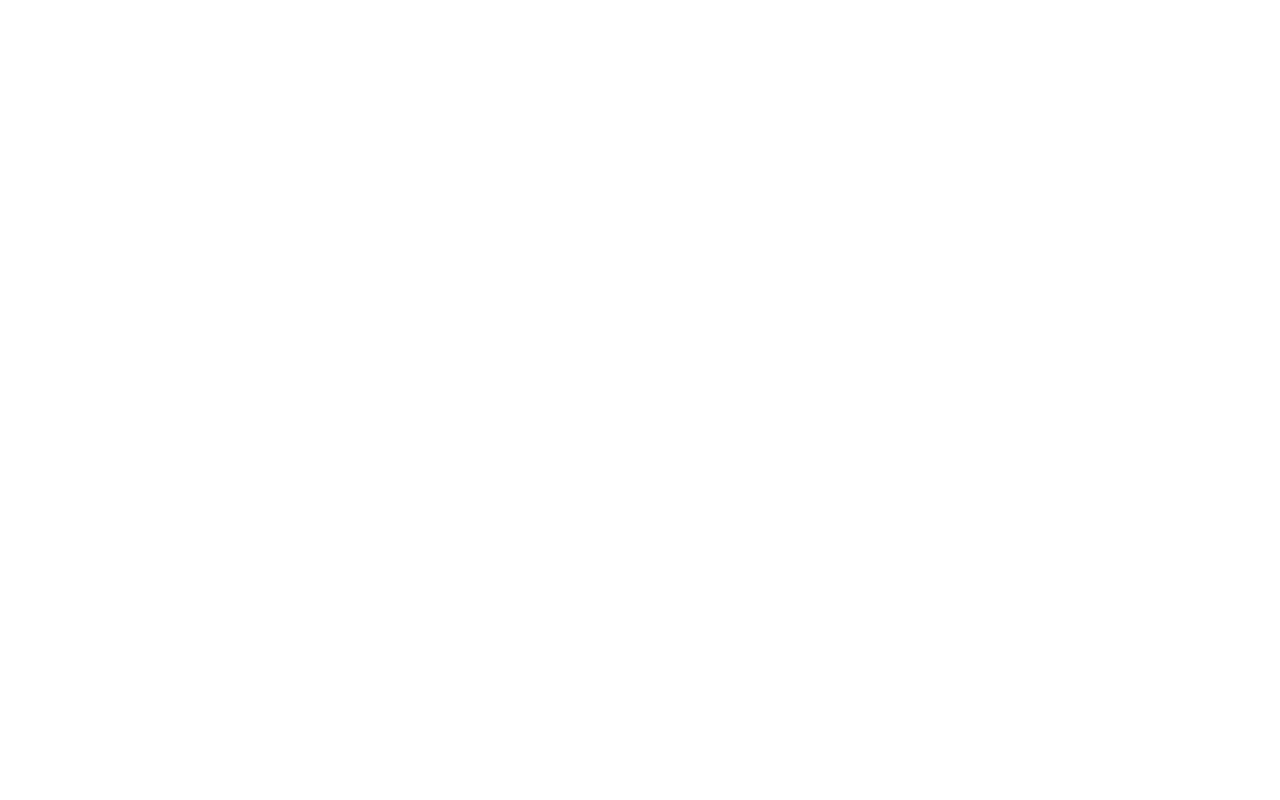
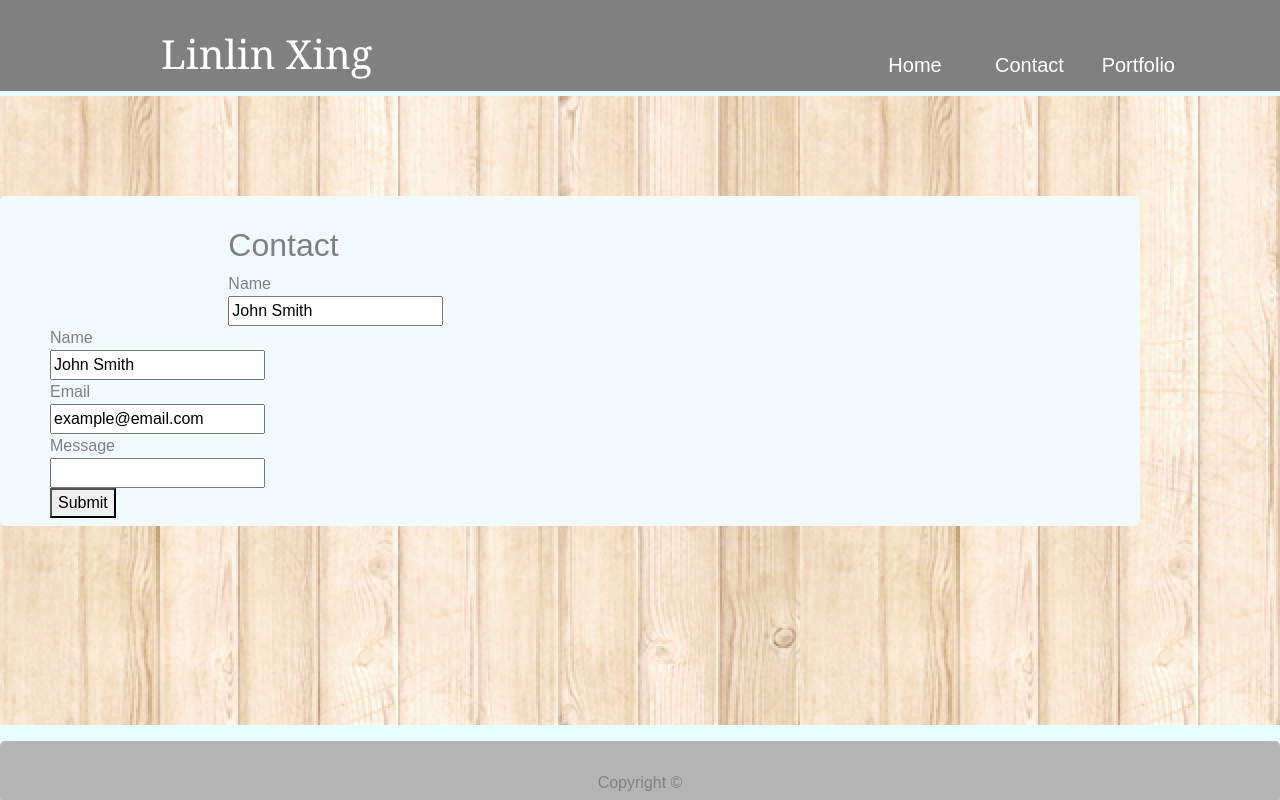
Before and after one commit to Ohmydearcheesus/Bootstrap-Portfolio, a plain HTML site: page contact.html in a window 1280 px wide. Drawn offline with nearby package versions, Linux system fonts and the light colour scheme.

Commit message:
other pages also built with bootstrap. Contact and Portfolio still need some work

```diff
--- a/assets/css/style.css
+++ b/assets/css/style.css
@@ -1,5 +1,8 @@
 :root {
-  --accent-color-1: white;
+  --head-font-color: white;
+  --reg-font: "Arial", "Helvetica Neue", Helvetica, sans-serif;
+  --head-font: "Georgia", Times, Times New Roman, serif;
+  --accent-color-1: rgb(180, 180, 180);
   --accent-color-2: rgb(230, 255, 255);
   --bg-color-1: rgb(240, 250, 255);
   --bg-color-2: rgb(230, 230, 240);
@@ -9,28 +12,63 @@
 body {
   /* background-color: var(--bg-color-2); */
   background-image: url("../tileable_wood_texture_@2X.png");
+  font-family: var(--reg-font);
 }
 
 a {
-  margin-top: 50px;
-  padding: 50px 20px 15px 20px;
+  margin-top: 20px;
+  margin-bottom: 10px;
+  padding: 15px;
   font-size: 1.25em;
-  color: var(--accent-color-1);
+  color: var(--head-font-color);
+}
+
+a:hover {
+  background-color: var(--accent-color-2);
+  border-radius: 2px;
+  text-decoration: none;
+  color: var(--bg-color-3);
+}
+
+a:active {
+  background-color: var(--accent-color-2);
+  color: var(--bg-color-3);
 }
 
 p {
   background-color: var(--bg-color-1);
-  padding: 30px 50px 10px 50px;
+  padding: 30px 50px 8px 50px;
+  color: var(--bg-color-3);
+  border-radius: 5px;
+  margin-bottom: 100px;
+}
+
+.form {
+  background-color: var(--bg-color-1);
+  padding: 30px 50px 8px 50px;
+  color: var(--bg-color-3);
+  border-radius: 5px;
+  margin: 100px 0px 100px 0px;
+}
+
+#footer {
+  background-color: var(--accent-color-2);
+  color: white;
+  height: 100px;
+  padding: 0px;
+  margin-bottom: -25px;
 }
 
 .button {
-  padding-top: 50px;
+  margin-top: 50px;
+  padding: 0px 20px 8px 20px;
 }
 
 .name {
-  color: var(--accent-color-1);
+  color: var(--head-font-color);
   text-align: center;
   padding: 30px 0px 5px 0px;
+  font-family: var(--head-font);
 }
 
 #navbar {
--- a/contact.html
+++ b/contact.html
@@ -0,0 +1,88 @@
+<!DOCTYPE html>
+
+<!-----------------Header code------------------->
+<head>
+  <!--BOOTSTRAP CSS LINK-->
+  <link
+    rel="stylesheet"
+    href="https://stackpath.bootstrapcdn.com/bootstrap/4.3.1/css/bootstrap.min.css"
+    integrity="sha384-ggOyR0iXCbMQv3Xipma34MD+dH/1fQ784/j6cY/iJTQUOhcWr7x9JvoRxT2MZw1T"
+    crossorigin="anonymous"
+  />
+  <!--CUSTOM STYLESHEET LINK-->
+  <link rel="stylesheet" type="text/css" href="assets/css/style.css" />
+
+  <!--TESTING CSS-->
+  <style></style>
+  <!--END TESTING CSS-->
+
+  <title>Contact</title>
+</head>
+
+<!------------------Page code-------------------->
+<body>
+  <!--NAV BAR-->
+  <nav class="container-fluid">
+    <!--NAV BAR ROW-->
+    <div class="row" id="navbar">
+      <div class="col-sm-1"></div>
+      <div class="col-sm-3"><h1 class="name">Linlin Xing</h1></div>
+      <div class="col-sm-4"></div>
+
+      <div class="col-sm-1 button">
+        <a href="index.html">Home</a>
+      </div>
+      <div class="col-sm-1 button">
+        <a href="contact.html">Contact</a>
+      </div>
+      <div class="col-sm-1 button">
+        <a href="portfolio.html">Portfolio</a>
+      </div>
+
+      <div class="col-sm-1"></div>
+    </div>
+  </nav>
+
+  <!--MAIN CONTENT-->
+  <article class="container form">
+    <div class="row">
+      <div class="col-sm-2"></div>
+      <div class="col-sm-8">
+        <h2>Contact</h2>
+      </div>
+    </div>
+    <div class="row">
+      <div class="col-sm-2"></div>
+      <div class="col-sm-8">
+        <form action="#">
+          Name<br />
+          <input id="info" type="text" name="name" value="John Smith" />
+        </form>
+      </div>
+    </div>
+
+    <!--To make the form data go somewhere upon submission, replace the #. Goes nowhere for now-->
+    <form action="#">
+      Name<br />
+      <input id="info" type="text" name="name" value="John Smith" /> <br />
+      Email<br />
+      <input id="info" type="text" name="email" value="example@email.com" />
+      <br />
+      Message<br />
+      <input type="text" name="message" value="" /> <br />
+
+      <!-- <div id="message" style="border-color:red;border-style:solid;border-width:1px;">  -->
+
+      <button id="submit" type="button">Submit</button>
+    </form>
+  </article>
+
+  <!--FOOTER-->
+  <footer class="page-footer fixed-bottom" id="footer">
+    <div class="footer-copyright text-center py-3">
+      <p style="background-color:rgb(180,180,180);">
+        Copyright &copy;
+      </p>
+    </div>
+  </footer>
+</body>
```
Also changed, not shown: index.html (+9 -0 lines), portfolio.html (+56 -0 lines).
